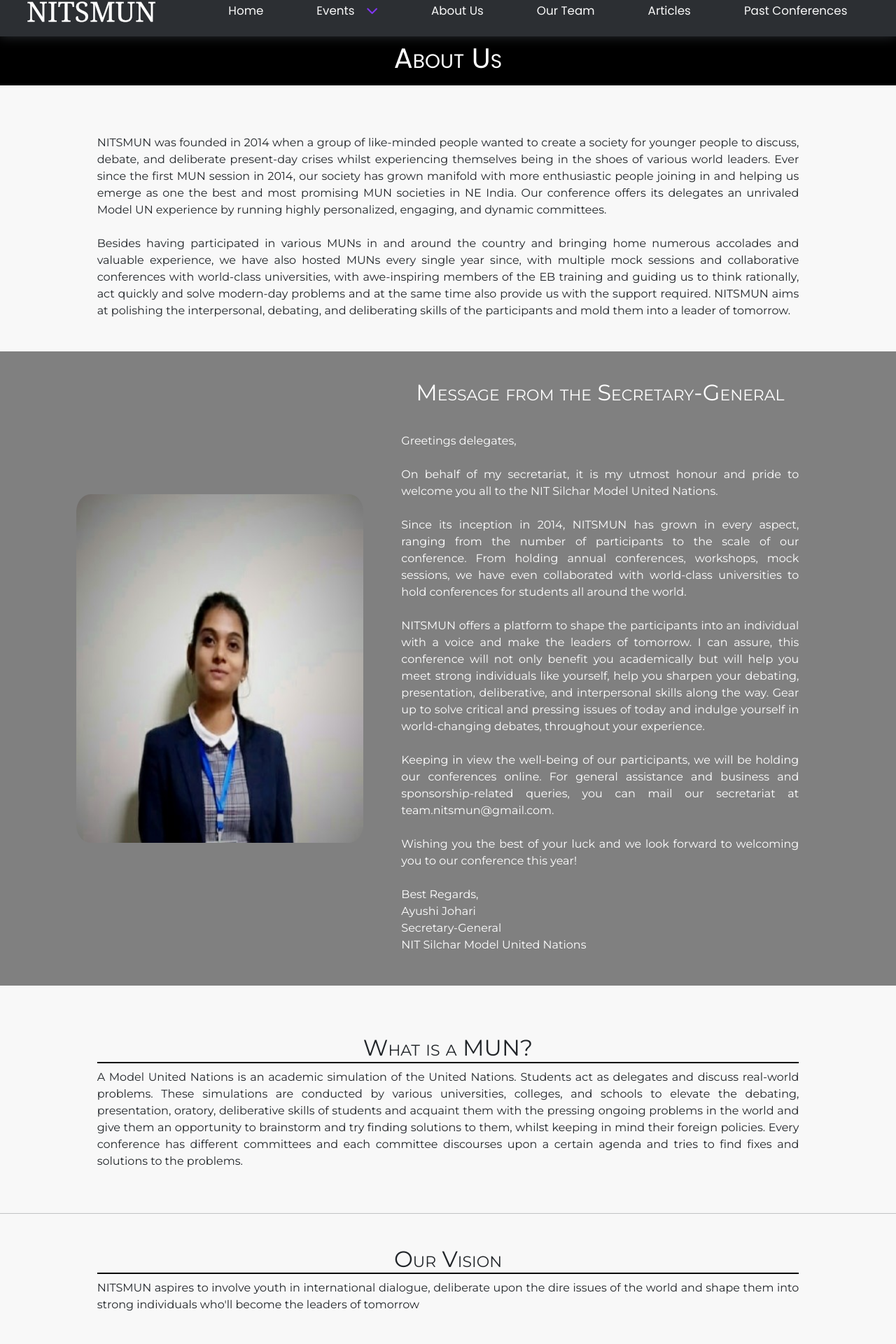
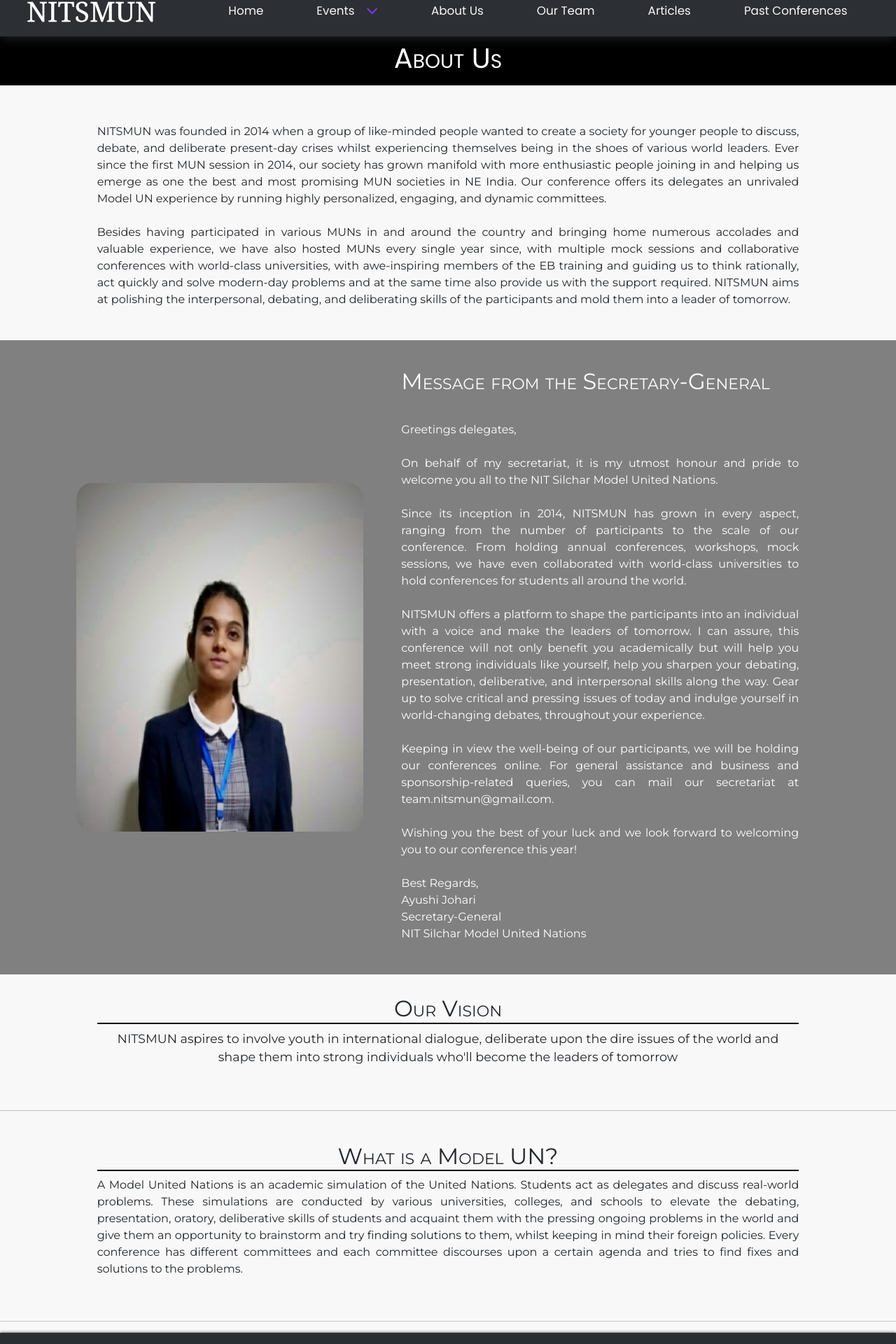
Before and after one commit to nitsmun/nitsmun2021-22, a React (Create React App) app: page /about in a window 1280 px wide. Shown: the part 20-1940 px from the top of the page at 70% size. Built offline with nearby package versions, Linux system fonts and the light colour scheme.

Commit message:
small visual changes to home, about us

```diff
--- a/src/components/Table.css
+++ b/src/components/Table.css
@@ -36,7 +36,7 @@ table#apply-table tr.lower-border td {
 table#apply-table td {
   color: var(--theme2-100);
   padding: 2vh 4vh;
-  text-align: left;
+  text-align: center;
   font-size: 2.5vh;
 }
 
--- a/src/components/Table.jsx
+++ b/src/components/Table.jsx
@@ -20,19 +20,19 @@ const Table = () => {
         <tr className="lower-border">
           <td>Early Bird</td>
           <td><span className="rupee">₹</span> 250</td>
-          <td>9th-14th Feb 2021</td>
+          <td>9-14th Feb 2021</td>
         </tr>
 
         <tr className="lower-border">
           <td>Round 1</td>
           <td><span className="rupee">₹</span> 300</td>
-          <td>14th-20th Feb 2021</td>
+          <td>14-20th Feb 2021</td>
         </tr>
 
         <tr>
           <td>Round 2</td>
           <td><span className="rupee">₹</span> 350</td>
-          <td>20th-25th Feb 2021</td>
+          <td>20-25th Feb 2021</td>
         </tr>
 
       </tbody>
--- a/src/components/Timer.jsx
+++ b/src/components/Timer.jsx
@@ -6,7 +6,7 @@ import React from 'react'; //? For React Fragment
 import "./Timer.css";
 
 //! Date Format : Year, Month(0-11), Date, Hrs, Mins, Secs, Millisecs
-let timeTo = new Date(2021, 6, 15, 23, 59, 59, 0);
+let timeTo = new Date(2021, 9, 16, 0, 0, 0, 1);
 
 let timeLimit = Math.floor( timeTo / 1000);
 
@@ -64,7 +64,7 @@ const Timer = () => {
     <>
       <div id="timer">
 
-        {display.length === 4 && <div className="timer-limit">Event On&emsp;<span className="bold">{timeTo.toLocaleString()}</span> !!</div>}
+        {display.length === 4 && <div className="timer-limit">NITS Junior MUN starts on <span className="bold">{timeTo.toLocaleString().substring(0, 10) }</span>!</div>}
         {/* If display.length = 4 => Display Timer
             If display.length = 1 => Display Coming Soon */}
         {display.length === 4 && display.map((interval, index) => {
--- a/src/components/screens/About.jsx
+++ b/src/components/screens/About.jsx
@@ -17,7 +17,7 @@ return (
     </div>
     <div className="row no-gutters">
         <div className="col-md-1"></div>
-        <div className="col-md-10" style={{textAlign:"center",paddingTop:"5vh",overflowX:"hidden"}}>
+        <div className="col-md-10" style={{textAlign:"center",paddingTop:"3vh",overflowX:"hidden"}}>
             <p style={{textAlign:"justify",padding:"30px",fontSize:"1rem"}}>
             NITSMUN was founded in 2014 when a group of like-minded people wanted to create a society for younger people to discuss, debate, and deliberate present-day crises whilst experiencing themselves being in the shoes of various world leaders. Ever since the first MUN session in 2014, our society has grown manifold with more enthusiastic people joining in and helping us emerge as one the best and most promising MUN societies in NE India. Our conference offers its delegates an unrivaled Model UN experience by running highly personalized, engaging, and dynamic committees.
             <br /><br />
@@ -69,8 +69,8 @@ return (
             <img loading="lazy" className="img-fluid aos-init aos-animate" src="img/secgen.jpg" alt="nits mun logo"
                 style={{height:"55%", borderRadius:"5%"}} />
         </div>
-        <div className="col-md-6" style={{textAlign:"center",paddingTop:"5vh",overflowX:"hidden"}}>
-            <h2 style={{fontVariant: "small-caps",color: "white"}}>Message from the Secretary-General</h2>
+        <div className="col-md-6" style={{textAlign:"justify",paddingTop:"5vh",overflowX:"hidden"}}>
+            <h2 style={{paddingLeft:"30px", fontVariant: "small-caps",color: "white"}}>Message from the Secretary-General</h2>
 
             <p style={{textAlign:"justify",padding:"30px",fontSize:"1rem", color: "white"}}>
 
@@ -101,9 +101,22 @@ return (
     </div>
     <div className="row no-gutters">
         <div className="col-md-1"></div>
-        <div className="col-md-10" style={{textAlign:"center",paddingTop:"5vh",overflowX:"hidden"}}>
+        <div className="col-md-10" style={{textAlign:"center",overflowX:"hidden"}}>
+            <div style={{padding: "30px"}}>
+            <h2 style={{borderBottom: "2px solid black",fontVariant: "small-caps"}}>Our Vision</h2>
+            <p style={{textAlign:"center",fontSize:"1.1rem"}}>
+            NITSMUN aspires to involve youth in international dialogue, deliberate upon the dire issues of the world and shape them into strong individuals who'll become the leaders of tomorrow
+            </p>
+            </div>
+        </div>
+        <div className="col-md-1"></div>
+    </div>
+    <hr/>
+    <div className="row no-gutters">
+        <div className="col-md-1"></div>
+        <div className="col-md-10" style={{textAlign:"center",paddingTop:"0px",overflowX:"hidden"}}>
             <div style={{padding : "30px"}}>
-            <h2 style={{borderBottom: "2px solid black",fontVariant: "small-caps"}}>What is a MUN?</h2>
+            <h2 style={{borderBottom: "2px solid black",fontVariant: "small-caps"}}>What is a Model UN?</h2>
             <p style={{textAlign:"justify",fontSize:"1rem"}}>
             A Model United Nations is an academic simulation of the United Nations. Students act as delegates and discuss real-world problems. These simulations are conducted by various universities, colleges, and schools to elevate the debating, presentation, oratory, deliberative skills of students and acquaint them with the pressing ongoing problems in the world and give them an opportunity to brainstorm and try finding solutions to them, whilst keeping in mind their foreign policies. Every conference has different committees and each committee discourses upon a certain agenda and tries to find fixes and solutions to the problems.
             </p>
@@ -112,19 +125,7 @@ return (
         <div className="col-md-1"></div>
     </div>
     <hr />
-    <div className="row no-gutters">
-        <div className="col-md-1"></div>
-        <div className="col-md-10" style={{textAlign:"center",overflowX:"hidden"}}>
-            <div style={{padding: "30px"}}>
-            <h2 style={{borderBottom: "2px solid black",fontVariant: "small-caps"}}>Our Vision</h2>
-            <p style={{textAlign:"justify",fontSize:"1rem"}}>
-            NITSMUN aspires to involve youth in international dialogue, deliberate upon the dire issues of the world and shape them into strong individuals who'll become the leaders of tomorrow
-            </p>
-            </div>
-        </div>
-        <div className="col-md-1"></div>
-    </div>
-    <hr/>
+
 </div>
 )
 }
```
